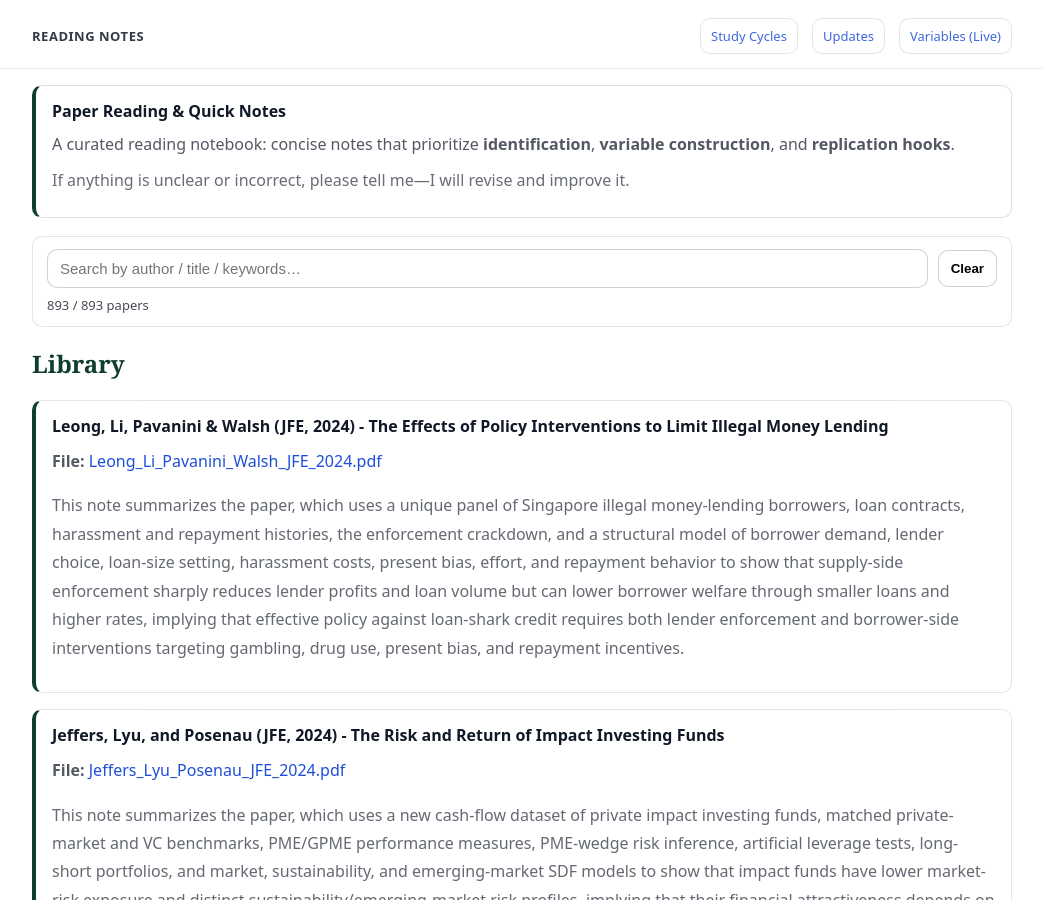
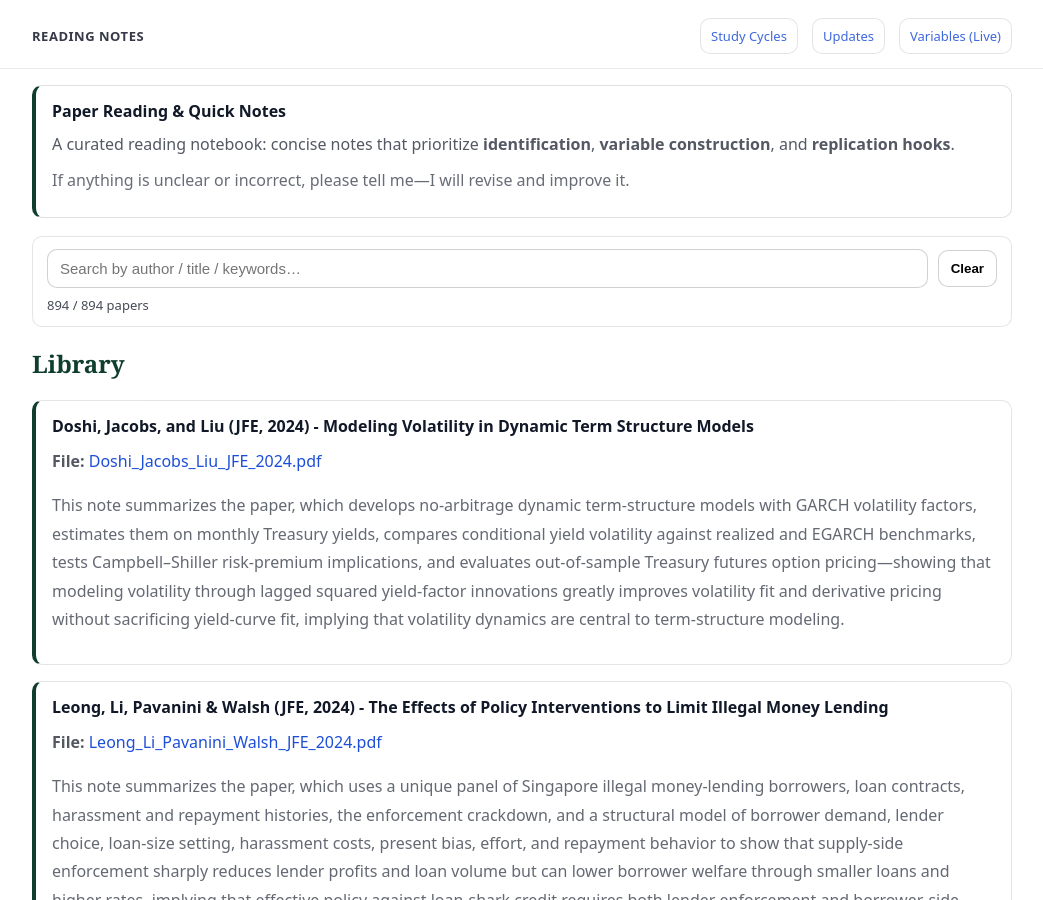
Before and after one commit to yaxinzn/study-archive, a Jekyll site: the page built from reading/index.md, in a window 1280 px wide and 900 px high. Shown: the whole window, without its empty margins (118-1161 px from the left). Built offline with Jekyll 4.4.1, drawn with Linux system fonts in a browser that asks for light colours.

Commit message:
Reading: add/update Doshi_Jacobs_Liu_JFE_2024.pdf

```diff
--- a/_data/reading.yml
+++ b/_data/reading.yml
@@ -1,3 +1,7 @@
+- title: "Doshi, Jacobs, and Liu (JFE, 2024) - Modeling Volatility in Dynamic Term Structure Models"
+  file: "Doshi_Jacobs_Liu_JFE_2024.pdf"
+  desc: "This note summarizes the paper, which develops no-arbitrage dynamic term-structure models with GARCH volatility factors, estimates them on monthly Treasury yields, compares conditional yield volatility against realized and EGARCH benchmarks, tests Campbell–Shiller risk-premium implications, and evaluates out-of-sample Treasury futures option pricing—showing that modeling volatility through lagged squared yield-factor innovations greatly improves volatility fit and derivative pricing without sacrificing yield-curve fit, implying that volatility dynamics are central to term-structure modeling."
+
 - title: "Leong, Li, Pavanini & Walsh (JFE, 2024) - The Effects of Policy Interventions to Limit Illegal Money Lending"
   file: "Leong_Li_Pavanini_Walsh_JFE_2024.pdf"
   desc: "This note summarizes the paper, which uses a unique panel of Singapore illegal money-lending borrowers, loan contracts, harassment and repayment histories, the enforcement crackdown, and a structural model of borrower demand, lender choice, loan-size setting, harassment costs, present bias, effort, and repayment behavior to show that supply-side enforcement sharply reduces lender profits and loan volume but can lower borrower welfare through smaller loans and higher rates, implying that effective policy against loan-shark credit requires both lender enforcement and borrower-side interventions targeting gambling, drug use, present bias, and repayment incentives."
```
Also changed, not shown: 1 other file.
